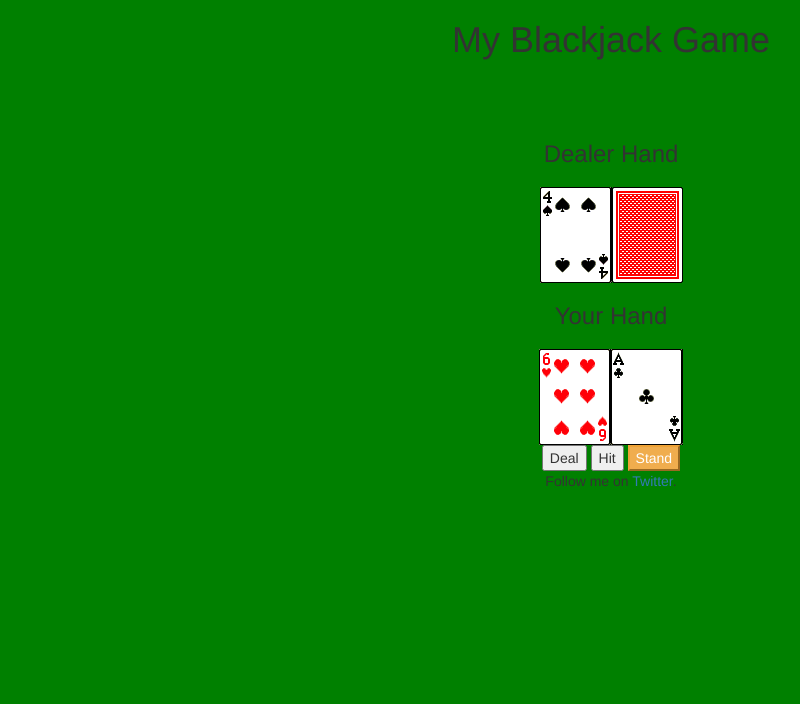
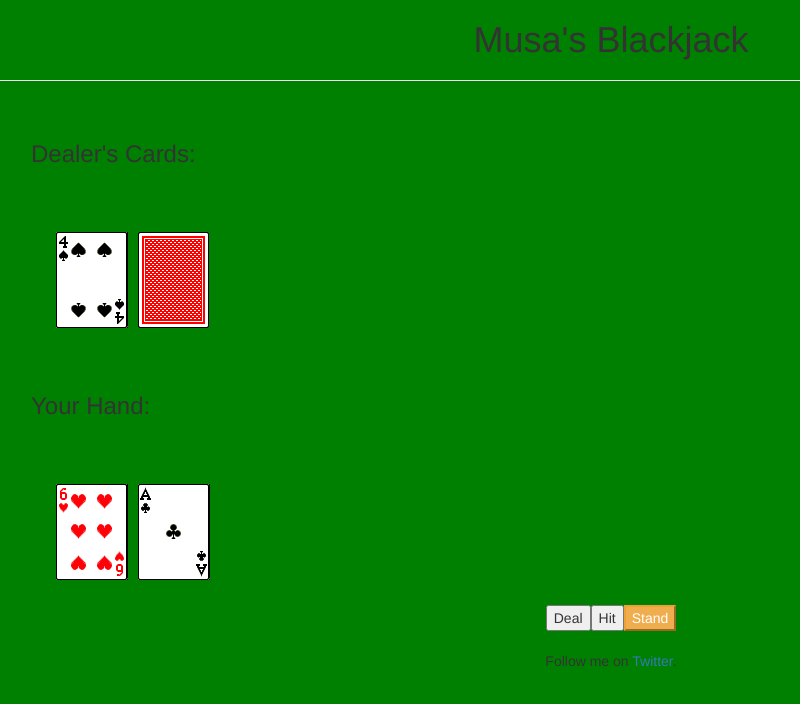
Before and after one commit to mbsillah/blackjack-project, a plain HTML site: page index.html in a window 1280 px wide. Both pictures are taken after a click on the button "Deal". Shown: the whole page, without its empty margins (29-829 px from the left). Drawn offline with nearby package versions, Linux system fonts and the light colour scheme.

Commit message:
Tidying up

```diff
--- a/css/style.css
+++ b/css/style.css
@@ -1,22 +1,44 @@
-body {
+body{
+    background-color: green
+}
+
+.handTitles {
     display: flex;
-    background-color: green;
-    flex-direction: column;
-    align-items: center;
+    justify-content: flex-start;
 }
 
 h1 {
-    margin: 20px
+    display: flex;
+    justify-content: center;
+}
+
+.btn-group {
+    display: flex;
+    justify-content: center;
+    margin: 20px;
+}
+
+footer {
+    display: flex;
+    justify-content: center;
+}
+
+#dealerHand {
+    margin-left: 80px;
+}
+
+#yourHand {
+    margin-left: 80px;
 }
 
 h3 {
-    margin: 20px;
+    margin: 60px;
 }
 
-.dealerHand {
-
+.dealerCard {
+    margin: 5px
 }
 
-.playerHand {
-
+.playerCard {
+    margin: 5px
 }
--- a/index.html
+++ b/index.html
@@ -13,23 +13,24 @@
 </head>
 
 <body>
-  <h1>My Blackjack Game</h1>
-  <hr>
-  <h3>Dealer Hand</h3>
-  <div id="dealerHand">
+  <div>
+    <header>
+      <h1>Musa's Blackjack</h1>
+    </header>
+    <hr>
+    <h3 class="handTitles">Dealer's Cards:</h3>
+    <div id="dealerHand"></div>
+    <h3 class="handTitles">Your Hand:</h3>
+    <div id="yourHand"></div>
+    <div class="btn-group">
+      <button id="deal">Deal</button>
+      <button id="hit">Hit</button>
+      <button class="btn-warning" id="stand">Stand</button>
+    </div>
+    <footer class="footer">
+      <p>Follow me on <a class="twitter" href="http://twitter.com/MusaFGC">Twitter</a>.</p>
+    </footer>
   </div>
-  <h3>Your Hand</h3>
-  <div id="yourHand">
-
-  </div>
-  <div class="btn-group">
-      <button  id="deal">Deal</button>
-      <button  id="hit">Hit</button>
-      <button class="btn-warning" id="stand">Stand</button>
-  </div>
-  <footer>
-    <p>Follow me on <a class="twitter" href="http://twitter.com/MusaFGC">Twitter</a>.</p>
-  </footer>
   <script src="https://code.jquery.com/jquery-3.1.1.min.js"></script>
   <script src="javascript/app.js"></script>
   <script src="https://maxcdn.bootstrapcdn.com/bootstrap/3.3.7/js/bootstrap.min.js" integrity="sha384-Tc5IQib027qvyjSMfHjOMaLkfuWVxZxUPnCJA7l2mCWNIpG9mGCD8wGNIcPD7Txa"
--- a/javascript/app.js
+++ b/javascript/app.js
@@ -73,25 +73,26 @@ $(() => {
         return newDeck;
     }
 
-    //function reset() {
-    //    this.playerHand = [];
-    //    this.dealerHand = [];
-    //    this.playerTotal = 0;
-    //    this.dealerTotal = 0;
-    //    this.isRunning = false;
-    //}
+    function resetGame() {
+        this.mainDeck = deck();
+        this.playerHand = [];
+        this.dealerHand = [];
+        this.playerTotal = 0;
+        this.dealerTotal = 0;
+        this.isRunning = false;
+    }
 
     function deal() {
         if (isRunning === false) {
             isRunning = true;
             for (let i = 0; i < 2; i++) {
                 playerHand.push(mainDeck[Math.floor(Math.random() * (mainDeck.length - 0)) + 0]);
-                $("#yourHand").append(`<img class="playerHand" src="card/` + playerHand[i].suit + `_` + playerHand[i].rank + `.png">`);
+                $("#yourHand").append(`<img class="playerCard" src="card/` + playerHand[i].suit + `_` + playerHand[i].rank + `.png">`);
                 dealerHand.push(mainDeck[Math.floor(Math.random() * (mainDeck.length - 0)) + 0]);
             }
             console.log("Here's your hand: " + JSON.stringify(playerHand));
             console.log("Dealer's hand: " + JSON.stringify(dealerHand));
-            $("#dealerHand").append(`<img class="dealerHand" src='card/` + dealerHand[0].suit + `_` + dealerHand[0].rank + `.png'>`);
+            $("#dealerHand").append(`<img class="dealerCard" src='card/` + dealerHand[0].suit + `_` + dealerHand[0].rank + `.png'>`);
 
         }
     }
@@ -101,7 +102,7 @@ $(() => {
     function hit() {
         if (isRunning === true) {
             playerHand.push(mainDeck[Math.floor(Math.random() * (mainDeck.length - 0)) + 0]);
-            $("#yourHand").append(`<img class="playerHand" src='card/` + playerHand[playerHand.length - 1].suit + `_` + playerHand[playerHand.length - 1].rank + `.png'>`);
+            $("#yourHand").append(`<img class="playerCard" src='card/` + playerHand[playerHand.length - 1].suit + `_` + playerHand[playerHand.length - 1].rank + `.png'>`);
             console.log("Current hand: " + JSON.stringify(playerHand))
         }
     }
@@ -129,7 +130,7 @@ $(() => {
     function stand() {
         if (isRunning === true) {
             dealerHand.push(mainDeck[Math.floor(Math.random() * (mainDeck.length - 0)) + 0]);
-            $("#dealerHand").append(`<img class="dealerHand" src="card/` + dealerHand[dealerHand.length - 1].suit + `_` + dealerHand[dealerHand.length - 1].rank + `.png">`)
+            $("#dealerHand").append(`<img class="dealerCard" src="card/` + dealerHand[dealerHand.length - 1].suit + `_` + dealerHand[dealerHand.length - 1].rank + `.png">`)
             console.log("Dealer's hand: " + JSON.stringify(dealerHand));
             console.log("Dealer's Score: " + dealerTotal);
         }
@@ -142,22 +143,18 @@ $(() => {
             setTimeout(() => {
                 alert("You got Blackjack, you win")
             }, 700);
-
         } else if (dealerTotal === 21 && playerTotal < 21) {
             setTimeout(() => {
                 alert("Dealer hit Blackjack. You lose")
             }, 700);
-
         } else if (playerTotal > 21) {
             setTimeout(() => {
                 alert("You BUSTED!")
             }, 700);
-
         } else if (dealerTotal > 21) {
             setTimeout(() => {
                 alert("The dealer BUSTED. You win!")
             }, 700);
-
         }
     }
 
@@ -166,26 +163,22 @@ $(() => {
             setTimeout(() => {
                 alert("The dealer has won")
             }, 700);
-
         } else if (playerTotal > dealerTotal && playerTotal < 21) {
             setTimeout(() => {
                 alert("The player has won this round")
             }, 700);
-
         } else if (playerTotal === dealerTotal) {
             setTimeout(() => {
                 alert("DRAW GAME")
             }, 700);;
-
         }
     }
 
 
     function DeployGame() {
         $("#deal").on("click", function () {
-            console.log("Dealing now");
             deal();
-            $("#dealerHand").append(`<img class="dealerHand" id="backOfCard" src="card/b2fv.png">`);
+            $("#dealerHand").append(`<img class="dealerCard" id="backOfCard" src="card/b2fv.png">`);
             totalPlayerScores();
             totalDealerScores();
         });
@@ -197,8 +190,7 @@ $(() => {
 
         });
         $("#stand").on("click", function () {
-            $('#backOfCard').replaceWith(`<img class="dealerHand" src="card/` + dealerHand[1].suit + `_` + dealerHand[1].rank + `.png">`);
-            console.log("I end my turn");
+            $('#backOfCard').replaceWith(`<img class="dealerCard" src="card/` + dealerHand[1].suit + `_` + dealerHand[1].rank + `.png">`);
             if (isRunning === true) {
                 while (playerTotal >= dealerTotal && playerTotal <= 21) {
                     stand();
```
